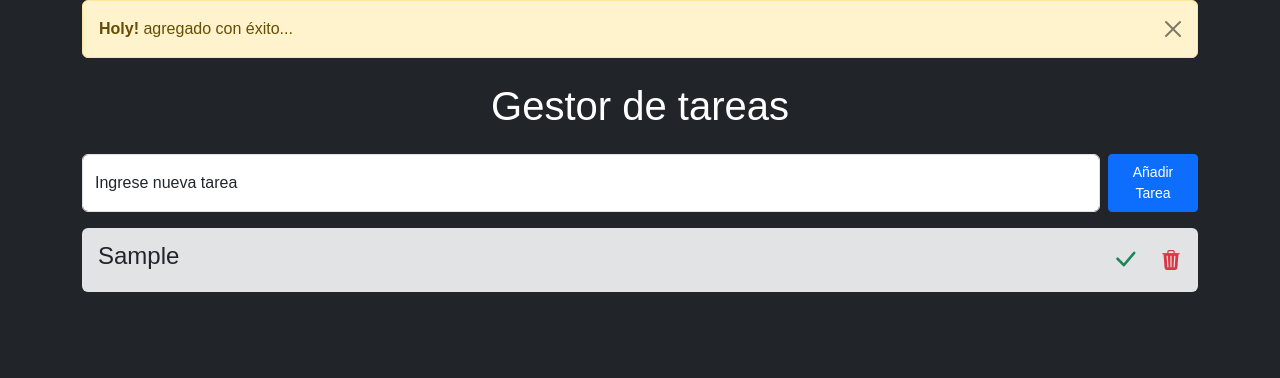
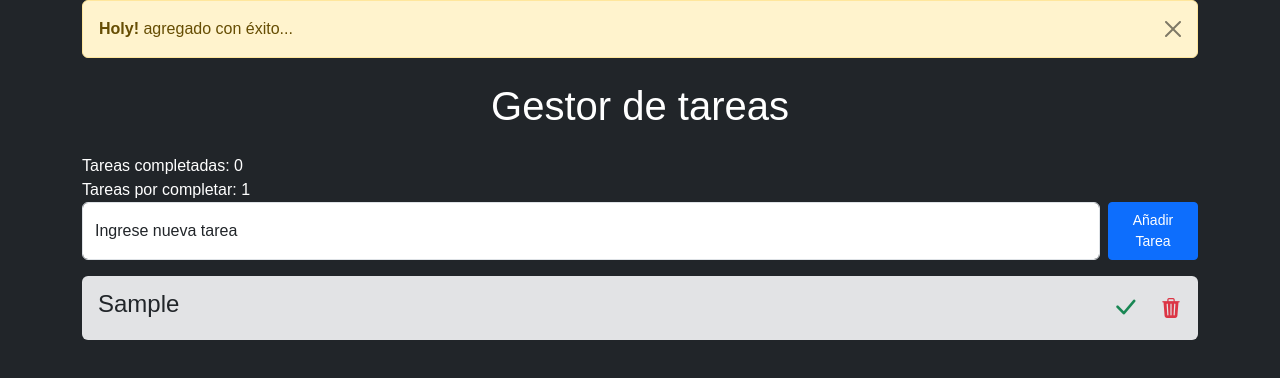
Before and after one commit to Emmanuel-Lima-dev/app-list-tasks, a React (Create React App) app: page / in a window 1280 px wide. Both pictures are taken after typing "Sample" into the empty fields and a click on the button "Añadir Tarea". Shown: the top 378 px of the page. Built offline with nearby package versions, Linux system fonts and the light colour scheme.

Commit message:
modal confirmacion borrar

```diff
--- a/package.json
+++ b/package.json
@@ -7,7 +7,9 @@
     "@testing-library/react": "^13.4.0",
     "@testing-library/user-event": "^13.5.0",
     "animate.css": "^4.1.1",
+    "bootstrap": "^5.3.2",
     "react": "^18.2.0",
+    "react-bootstrap": "^2.9.1",
     "react-dom": "^18.2.0",
     "react-scripts": "5.0.1",
     "web-vitals": "^2.1.4"
--- a/public/index.html
+++ b/public/index.html
@@ -15,7 +15,7 @@
 
     <link rel="manifest" href="%PUBLIC_URL%/manifest.json" />
 
-    <title>React App</title>
+    <title>To Do List App</title>
   </head>
   <body class="container-lg py-0 bg-dark">
     <noscript>You need to enable JavaScript to run this app.</noscript>
--- /dev/null
+++ b/src/components/ModalDelete.jsx
@@ -0,0 +1,50 @@
+import { useState } from "react";
+import Button from "react-bootstrap/Button";
+import Modal from "react-bootstrap/Modal";
+
+function ModalDelete({ deleteTask, taskId }) {
+  const [show, setShow] = useState(false);
+
+  const handleClose = () => setShow(false);
+
+  const handleShow = () => {
+    setShow(true)
+    };
+
+    const handleDelete = ()=>{
+        deleteTask(taskId);
+        setShow(true)
+    }
+
+  return (
+    <>
+      {/* <Button
+        variant="outline-secondary border-0"
+        className="btn outline-danger"
+        onClick={handleShow}
+      >
+        <i className="bi bi-trash3-fill text-danger"></i>
+      </Button> */}
+      <button onClick={handleShow} className="p-0 fs-5 btn">
+        <i className="bi bi-trash3-fill text-danger"></i>
+      </button>
+
+      <Modal show={show} onHide={handleClose}>
+        <Modal.Header closeButton>
+          <Modal.Title>Eliminar</Modal.Title>
+        </Modal.Header>
+        <Modal.Body>Estas seguro que quieres eliminar esta tarea?</Modal.Body>
+        <Modal.Footer>
+          <Button variant="secondary" onClick={handleClose}>
+            Cancelar
+          </Button>
+          <Button variant="danger" onClick={handleDelete}>
+            Eliminar
+          </Button>
+        </Modal.Footer>
+      </Modal>
+    </>
+  );
+}
+
+export default ModalDelete;
--- a/src/components/Task.jsx
+++ b/src/components/Task.jsx
@@ -92,6 +92,9 @@ const Tasks = () => {
       }
 
       <Title title="Gestor de tareas" />
+      <span className="text-white">Tareas completadas: {tasks.filter((t)=>t.completed).length}</span><br/>
+      <span className="text-white">Tareas por completar: {tasks.filter((t)=>!t.completed).length}</span>
+
       <TaskForm setNewTask={handleTaskAdd} />
 
       <TaskList
--- a/src/components/TaskForm.jsx
+++ b/src/components/TaskForm.jsx
@@ -15,6 +15,7 @@ const TaskForm = ({setNewTask}) => {
   }
 
   return (
+
     <form className='form-floating d-flex mb-3'>
         <input type='text' value={task} onChange={handleInputChange} className='form-control' id="floatingInputGroup1" placeholder="Nueva tarea"/>
         <label htmlFor="floatingInputGroup1">Ingrese nueva tarea</label>
--- a/src/components/TaskList.jsx
+++ b/src/components/TaskList.jsx
@@ -1,31 +1,50 @@
-import React from 'react';
-import TaskItem from './TaskItem';
-import 'animate.css';
+import React from "react";
+import TaskItem from "./TaskItem";
+import "animate.css";
+import ModalDelete from "./ModalDelete";
 
 const TaskList = ({ tasks, onTaskCompleted, taskDelete }) => {
-
-  const deleteTask = (id)=> {
-    taskDelete(id)
-  }
-
+  const deleteTask = (id) => {
+    taskDelete(id);
+  };
 
   return (
-    <ol className='p-0 bg-secondary-subtle rounded'>
+    <>
+      <ol className="p-0 bg-secondary-subtle rounded">
         {tasks.map((task) => (
-        <li key={task.id} className='d-flex justify-content-between align-items-center px-3 py-1 animate__animated animate__headShake'>
+          <li
+            key={task.id}
+            className="d-flex justify-content-between align-items-center px-3 py-1 animate__animated animate__headShake"
+          >
             <TaskItem
               name={task.nameTask}
               completed={task.completed}
               id={task.id}
             />
-        <div className='d-flex align-items-center'>
-          <button onClick={() =>  onTaskCompleted(task.id)} className=' mx-lg-2 fs-3 btn' ><i className="bi bi-check-lg text-success"></i></button>
-          <button onClick={() => deleteTask(task.id)} className='p-0 fs-5 btn'><i className="bi bi-trash3-fill text-danger"></i></button>
+            <div className="d-flex align-items-center">
+              <button
+                onClick={() => onTaskCompleted(task.id)}
+                className=" mx-lg-2 fs-3 btn"
+              >
+                <i className="bi bi-check-lg text-success"></i>
+              </button>
+              {/* <button
+                onClick={() => deleteTask(task.id)}
+                className="p-0 fs-5 btn"
+              >
+                <i className="bi bi-trash3-fill text-danger"></i>
+              </button> */}
+              <ModalDelete
+              deleteTask={deleteTask}
+              taskId={task.id}
+            />
             </div>
 
           </li>
         ))}
       </ol>
+
+    </>
   );
 };
 
```
Also changed, not shown: 1 other file (tests, documents, lock files or other folders). Lines whose indentation alone changed are shown as unchanged.
